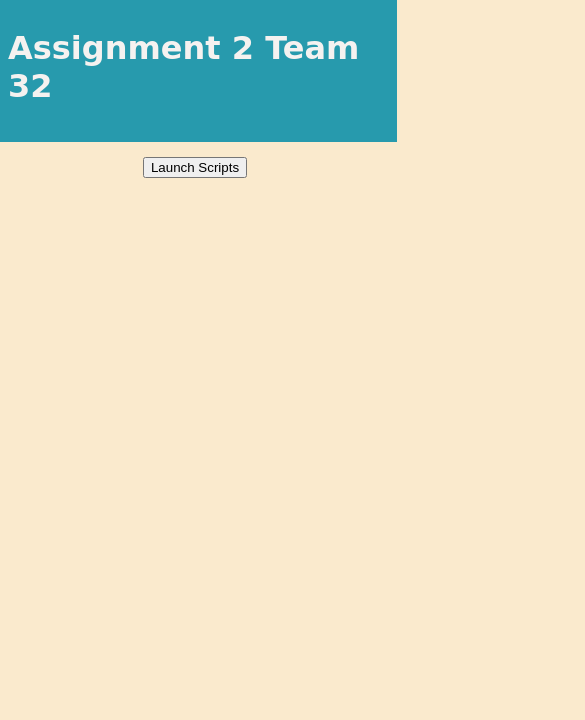
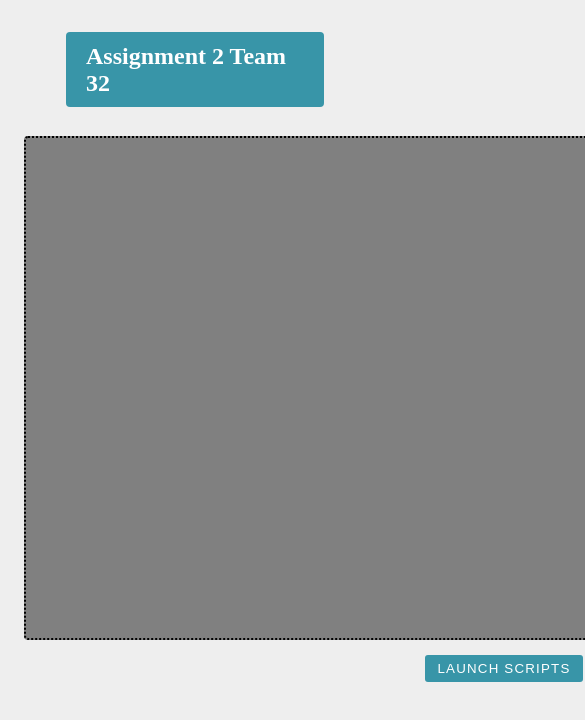
Before and after one commit to ptrkx/INST377-Assign2-Gr32, a website: page design/index.html in a window 390 px wide. Shown: the top 720 px of the page, 585 px wide, since content can reach past the window. Drawn offline with nearby package versions, Linux system fonts and the light colour scheme.

Commit message:
How did I forget to chagne the css

```diff
--- a/design/styles.css
+++ b/design/styles.css
@@ -1,94 +1,107 @@
+/*CSS*/
 body {
-  background-color: #FAEACD;
-}
-
-.header {
-  font-family: 'Staatliches', cursive;
-  font-weight: bold;
-  background-color: #279AAD;
-  color: #F5F2F0;
-  margin-top: -15px;
-  margin-left: -15px;
-  margin-right: -15px;
-  margin-bottom: 15px;
-  padding: 15px;
-  display: flex;
-  flex-wrap: wrap;
-  align-items: center;
-  justify-content: space-between;
-  flex-direction: row;
+  background: #eee;
 }
 
 .wrapper {
   display: flex;
-  justify-content: center;
   flex-direction: column;
 }
 
 .container {
-  font-family: 'Architects Daughter', cursive;
+  min-height: 100%;
+}
+
+.header {
+  color: #fff;
+  display: flex;
+  flex-direction: row;
+  flex-wrap: wrap;
+  justify-content: center;
+  align-items: center;
+  margin: 0;
+  margin-bottom: 5px;
+  padding: 4px 8px;
+  border-radius: 4px;
+}
+
+.flex-outer li,
+.flex-inner {
   display: flex;
   flex-wrap: wrap;
-  align-items: flex-start;
+  align-items: center;
+  flex-direction: column;
+}
+
+.flex-outer > li > label,
+.flex-outer li p {
+  flex: 1 0 125px;
+  max-width: 225px;
+  padding: 8px;
+}
+
+.flex-outer > li > label + *,
+.flex-inner {
+  flex: 1 0 225px;
+}
+
+.flex-outer button {
+  background-color: #3895a8;
+  color: white;
+  padding: 6px 12px;
+  border: none;
+  text-transform: uppercase;
+  letter-spacing: 1.2px;
+  border-radius: 3px;
+  display: block;
+  margin: 0 auto;
+}
+
+.flex-inner li {
+  width: 100%;
+  padding: 8px 16px;
+  display: flex;
+  flex-direction: row;
+}
+
+.flex-inner input {
+  margin-right: 15px;
+}
+
+.flex-inner {
+  padding: 0 8px;
   justify-content: space-between;
 }
 
-.content {
-  display: flex;
-  max-width: 960px;
-  margin-right: 15px;
-  flex: 0 1 auto;
+.flex-outer {
+  width: 960px;
+  padding: 0 16px;
+  margin:0 auto;
 }
 
-.left-side {
+/* New for Lab 7 */
+h1 {
+  margin: 20px 50px;
+  padding: 0 20px;
+  min-height: 75px;
+  background-color: #3895a8;
+  color: white;
   display: flex;
-  flex-direction: column;
-  flex-wrap: wrap;
+
+  align-items: center;
+  justify-content: center;
+  font-weight: bold;
+  font-size: 1.5em;
+  text-transform: capitalize;
+  flex-wrap: nowrap;
+  border-radius: 4px;
 }
 
-.body-img {
-  display: flex;
-  border: 1px solid black;
-  border-radius: 4px;
-  max-width: 199px;
+#chartContainer {
+    background: gray;
+    border: 2px dotted black;
+    border-radius: 4px;
+    height: 500px;
+    width: 100%;
+    margin-bottom: 15px;
 }
-
-.caption {
-  display: flex;
-  background-color: #A4D7DB;
-  padding: 15px
-}
-
-.right-side {
-  background-color: #A4D7DB;
-  align-self: flex-end;
-  padding: 15px;
-}
-
-.sublist1, .sublist2, .sublist3 {
-  font-family: 'Yellowtail', cursive;
-  font-weight: normal;
-}
-
-@media screen and (max-width: 1000px) {
-  .container {
-    justify-content: center;
-  }
-
-  .content {
-    flex: 1 0 auto;
-    margin-right: 0px;
-    flex-direction: row;
-  }
-
-  .left-side {
-    flex-direction: row;
-    justify-content: space-between;
-  }
-
-  .caption {
-    align-self: center;
-    justify-content: center;
-  }
-
-}
```
